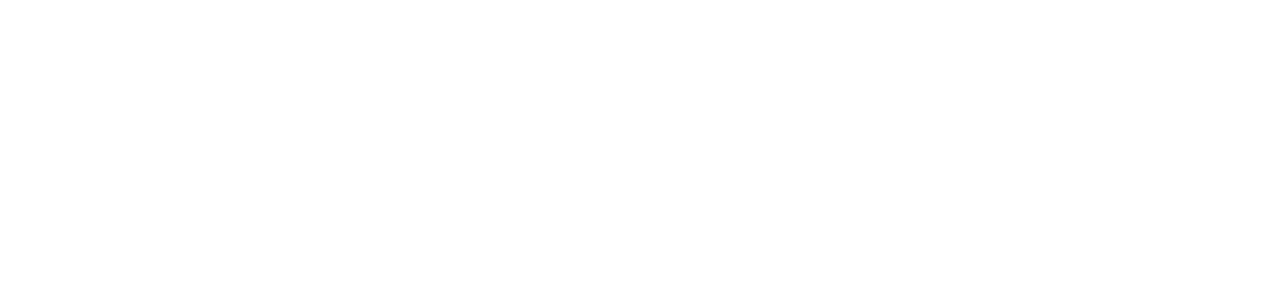
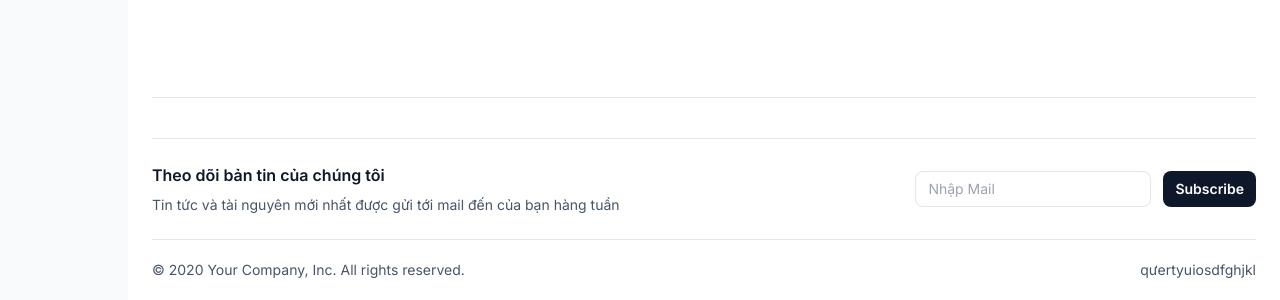
Before and after one commit to CaSapChim/full-stack-shop, a React (Vite) app in the folder client/: page / in a window 1280 px wide. Shown: the part 970-1270 px from the top of the page. Before the commit the page ends 800 px from the top, so only its background shows below. Built offline with nearby package versions, Linux system fonts and the light colour scheme.

Commit message:
🎟 Upd: Layout and footer

```diff
--- a/client/src/App.tsx
+++ b/client/src/App.tsx
@@ -8,12 +8,18 @@
 library.add(faMagnifyingGlass);
 function App() {
   return (
-    <div className="relative min-h-screen w-full">
-      <Sidebar/>
+    <div className="font-inter min-h-screen w-full overflow-hidden">
       <Router>
         <Header />
-        <Navigation />
-        <Footer />
+        <div className="flex">
+          <Sidebar />
+          <div className="flex-1 overflow-y-auto max-w-6xl mx-auto">
+            <div className="px-6">
+              <Navigation />
+            </div>
+            <Footer />
+          </div>
+        </div>
       </Router>
     </div>
   );
--- a/client/src/Page/Home/Components/Footer.tsx
+++ b/client/src/Page/Home/Components/Footer.tsx
@@ -1,7 +1,38 @@
-import { memo } from "react"
+import { memo } from "react";
 
 export const Footer = memo(() => {
   return (
-    <div>Footer</div>
-  )
-})
+    <footer className="w-full">
+      <div className="px-6">
+        <div className="border-t-[1px] border-t-slate-900/10 py-5"></div>
+        <div className="border-t-[1px] border-t-slate-900/10 py-6">
+          <div className="flex flex-col gap-6 md:flex-row md:items-center md:justify-between">
+            <div>
+              <h4 className="font-semibold text-slate-900">Theo dõi bản tin của chúng tôi</h4>
+              <p className="mt-2 text-sm text-slate-600">
+                Tin tức và tài nguyên mới nhất được gửi tới mail đến
+                của bạn hàng tuần
+              </p>
+            </div>
+            <div className="flex h-9 gap-3 text-sm">
+              <input
+                className="rounded-lg border-[1px] border-slate-900/10 px-3 py-2 focus:outline-none"
+                type="text"
+                placeholder="Nhập Mail"
+              />
+              <button className="rounded-lg bg-slate-900 px-3 py-2 font-semibold text-white transition-all duration-300  hover:bg-slate-700">
+                Subscribe
+              </button>
+            </div>
+          </div>
+        </div>
+        <div className="border-t-[1px] border-t-slate-900/10 py-5">
+          <div className="flex flex-col justify-center text-sm text-slate-600 md:flex-row md:justify-between ">
+            <p>© 2020 Your Company, Inc. All rights reserved.</p>
+            <p>qưertyuiosdfghjkl</p>
+          </div>
+        </div>
+      </div>
+    </footer>
+  );
+});
--- a/client/src/Page/Home/Home.tsx
+++ b/client/src/Page/Home/Home.tsx
@@ -1,18 +1,7 @@
-import { Header, Footer } from "./root"
-
 export const Home = () => {
-    return (
-        <>
-            Nothing
-            Nothing
-            Nothing
-            Nothing
-            Nothing
-            Nothing
-            Nothing
-            Nothing
-            Nothing
-
-        </>
-    )
-}
+  return (
+    <>
+      <div className="h-[1000px]"></div>
+    </>
+  );
+};
--- a/client/src/Sidebar.tsx
+++ b/client/src/Sidebar.tsx
@@ -1,7 +1,5 @@
 export const Sidebar = () => {
   return (
-    <aside className="w-32 min-h-screen bg-slate-50 mr-4 fixed left-0 top-16 p-4">
-
-    </aside>
+    <aside className="min-h-screen w-32 translate-x-[-100%] bg-slate-50 p-4 md:translate-x-0"></aside>
   );
 };
```
